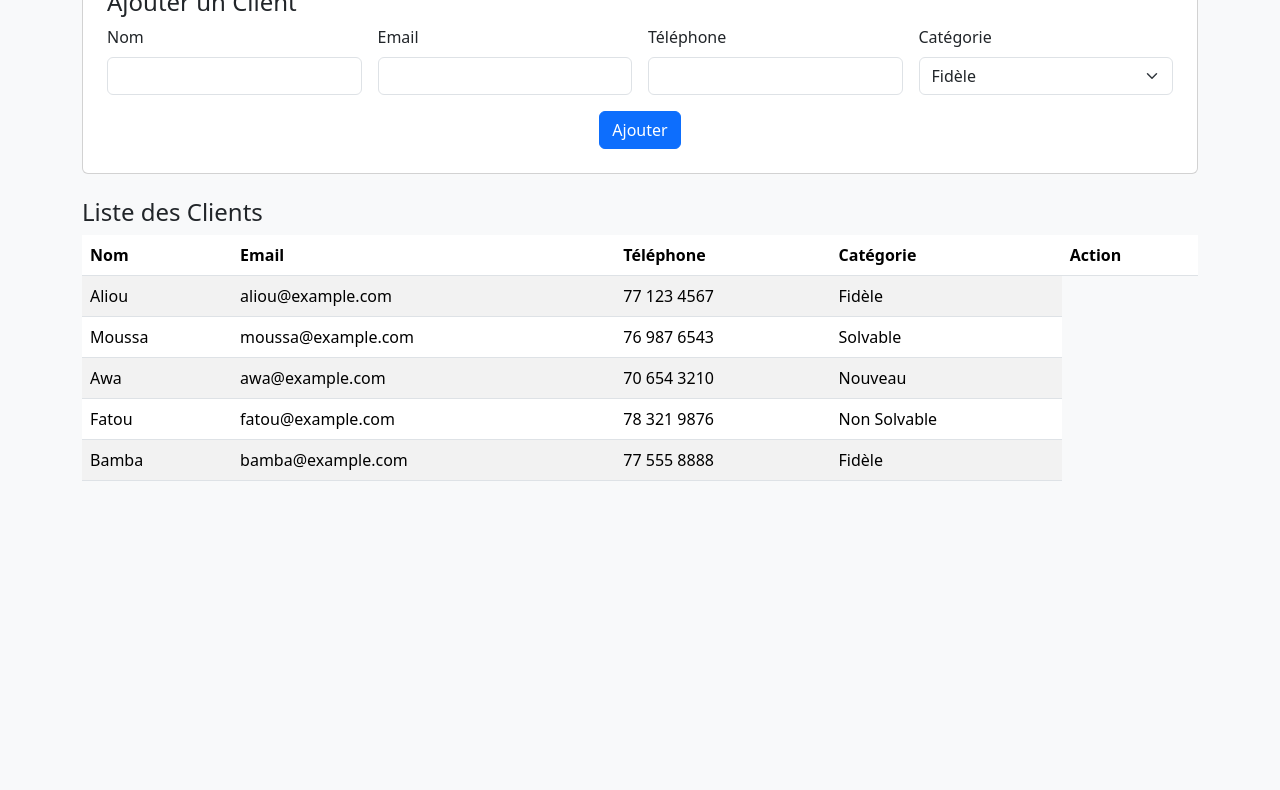
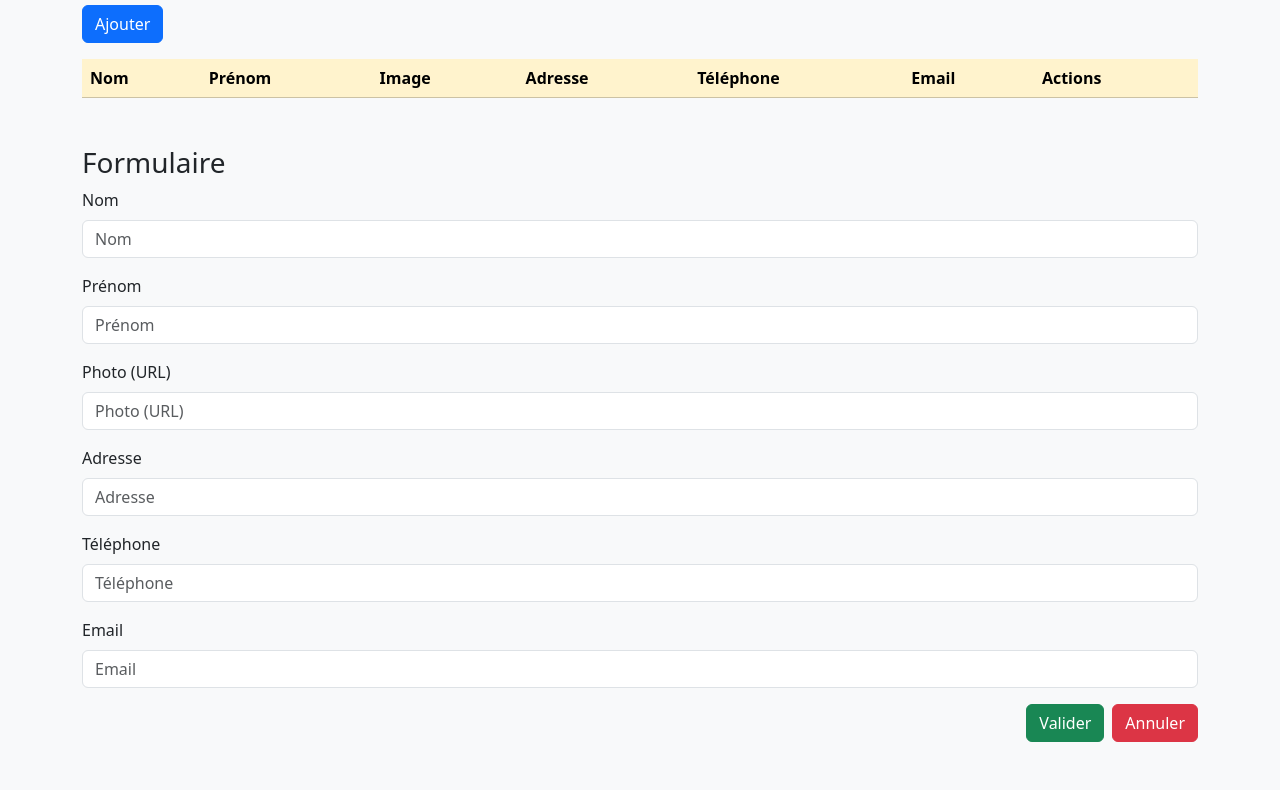
Before and after one commit to Diouf0511/rttrtrtrttrtrtrtrt, a plain HTML site: page index.html in a window 1280 px wide. Shown: the part 115-905 px from the top of the page. Before the commit the page ends 800 px from the top, so only its background shows below. Drawn offline with nearby package versions, Linux system fonts and the light colour scheme.

Commit message:
Update index.html

```diff
--- a/index.html
+++ b/index.html
@@ -1,99 +1,83 @@
+<html lang="fr">
+<head>
+    <meta charset="UTF-8">
+    <meta name="viewport" content="width=device-width, initial-scale=1.0">
+    <title>Gestion de Dettes</title>
+    <link href="https://cdn.jsdelivr.net/npm/bootstrap@5.3.0-alpha3/dist/css/bootstrap.min.css" rel="stylesheet">
+</head>
+<body class="bg-light">
+    <div class="container my-5">
+        <h1 class="text-center text-warning">Gestion de dettes</h1>
+        <a href="form.html" class="btn btn-primary my-3">Ajouter</a>
+
+        <table class="table table-striped">
+            <thead class="table-warning">
+                <tr>
+                    <th>Nom</th>
+                    <th>Prénom</th>
+                    <th>Image</th>
+                    <th>Adresse</th>
+                    <th>Téléphone</th>
+                    <th>Email</th>
+                    <th>Actions</th>
+                </tr>
+            </thead>
+            <tbody id="client-list">
+                <!-- Les clients seront ajoutés ici -->
+            </tbody>
+        </table>
+    </div>
+
+    <script src="https://cdn.jsdelivr.net/npm/bootstrap@5.3.0-alpha3/dist/js/bootstrap.bundle.min.js"></script>
+    <script src="script.js"></script>
+</body>
+</html>
+
+<!-- form.html -->
 <!DOCTYPE html>
 <html lang="fr">
 <head>
     <meta charset="UTF-8">
     <meta name="viewport" content="width=device-width, initial-scale=1.0">
-    <title>Gestion des Dettes - Boutique</title>
-
-    <!-- Bootstrap CSS -->
-    <link href="https://cdn.jsdelivr.net/npm/bootstrap@5.3.2/dist/css/bootstrap.min.css" rel="stylesheet">
-
+    <title>Ajouter un Client</title>
+    <link href="https://cdn.jsdelivr.net/npm/bootstrap@5.3.0-alpha3/dist/css/bootstrap.min.css" rel="stylesheet">
 </head>
 <body class="bg-light">
-
-<div class="container mt-4">
-    <h2 class="text-center">Gestion des Clients et Dettes</h2>
-
-    <!-- Formulaire d'ajout de client -->
-    <div class="card p-4 mt-3">
-        <h4>Ajouter un Client</h4>
-        <form id="clientForm" class="row g-3">
-            <div class="col-md-3">
-                <label class="form-label">Nom</label>
-                <input type="text" class="form-control" id="nom" required>
+    <div class="container my-5">
+        <h3>Formulaire</h3>
+        <form>
+            <div class="mb-3">
+                <label for="nom" class="form-label">Nom</label>
+                <input type="text" class="form-control" id="nom" placeholder="Nom">
             </div>
-            <div class="col-md-3">
-                <label class="form-label">Email</label>
-                <input type="email" class="form-control" id="email" required>
+            <div class="mb-3">
+                <label for="prenom" class="form-label">Prénom</label>
+                <input type="text" class="form-control" id="prenom" placeholder="Prénom">
             </div>
-            <div class="col-md-3">
-                <label class="form-label">Téléphone</label>
-                <input type="text" class="form-control" id="telephone" required>
+            <div class="mb-3">
+                <label for="photo" class="form-label">Photo (URL)</label>
+                <input type="text" class="form-control" id="photo" placeholder="Photo (URL)">
             </div>
-            <div class="col-md-3">
-                <label class="form-label">Catégorie</label>
-                <select id="categorie" class="form-select">
-                    <option value="Fidèle">Fidèle</option>
-                    <option value="Solvable">Solvable</option>
-                    <option value="Nouveau">Nouveau</option>
-                    <option value="Non Solvable">Non Solvable</option>
-                </select>
+            <div class="mb-3">
+                <label for="adresse" class="form-label">Adresse</label>
+                <input type="text" class="form-control" id="adresse" placeholder="Adresse">
             </div>
-            <div class="col-12 text-center">
-                <button type="button" class="btn btn-primary" onclick="ajouterClient()">Ajouter</button>
+            <div class="mb-3">
+                <label for="telephone" class="form-label">Téléphone</label>
+                <input type="text" class="form-control" id="telephone" placeholder="Téléphone">
+            </div>
+            <div class="mb-3">
+                <label for="email" class="form-label">Email</label>
+                <input type="email" class="form-control" id="email" placeholder="Email">
+            </div>
+            <div class="d-flex justify-content-end">
+                <button type="button" class="btn btn-success me-2" onclick="addClient()">Valider</button>
+                <a href="index.html" class="btn btn-danger">Annuler</a>
             </div>
         </form>
     </div>
 
-    <!-- Liste des clients -->
-    <h4 class="mt-4">Liste des Clients</h4>
-    <table class="table table-striped mt-2">
-        <thead>
-            <tr>
-                <th>Nom</th>
-                <th>Email</th>
-                <th>Téléphone</th>
-                <th>Catégorie</th>
-                <th>Action</th>
-            </tr>
-        </thead>
-        <tbody id="clientTable"></tbody>
-    </table>
-
-    <!-- Fiche Client -->
-    <div class="card mt-4 d-none" id="ficheClient">
-        <div class="card-body">
-            <h4>Fiche Client</h4>
-            <p><strong>Nom :</strong> <span id="ficheNom"></span></p>
-            <p><strong>Email :</strong> <span id="ficheEmail"></span></p>
-            <p><strong>Téléphone :</strong> <span id="ficheTelephone"></span></p>
-            <p><strong>Catégorie :</strong> <span id="ficheCategorie"></span></p>
-
-            <h5 class="mt-3">Dettes</h5>
-            <label class="form-label">Filtrer par statut :</label>
-            <select id="statutFilter" class="form-select w-25" onchange="filtrerDettes()">
-                <option value="">Tous</option>
-                <option value="Non Soldé">Non Soldé</option>
-                <option value="Soldé">Soldé</option>
-            </select>
-
-            <table class="table table-bordered mt-2">
-                <thead>
-                    <tr>
-                        <th>Article</th>
-                        <th>Montant</th>
-                        <th>Statut</th>
-                    </tr>
-                </thead>
-                <tbody id="dettesTable"></tbody>
-            </table>
-        </div>
-    </div>
-</div>
-
-<!-- Bootstrap JS -->
-<script src="https://cdn.jsdelivr.net/npm/bootstrap@5.3.2/dist/js/bootstrap.bundle.min.js"></script>
-<script src="index.js"></script>
-
+    <script src="https://cdn.jsdelivr.net/npm/bootstrap@5.3.0-alpha3/dist/js/bootstrap.bundle.min.js"></script>
+    <script src="index.js"></script>
 </body>
 </html>
```
